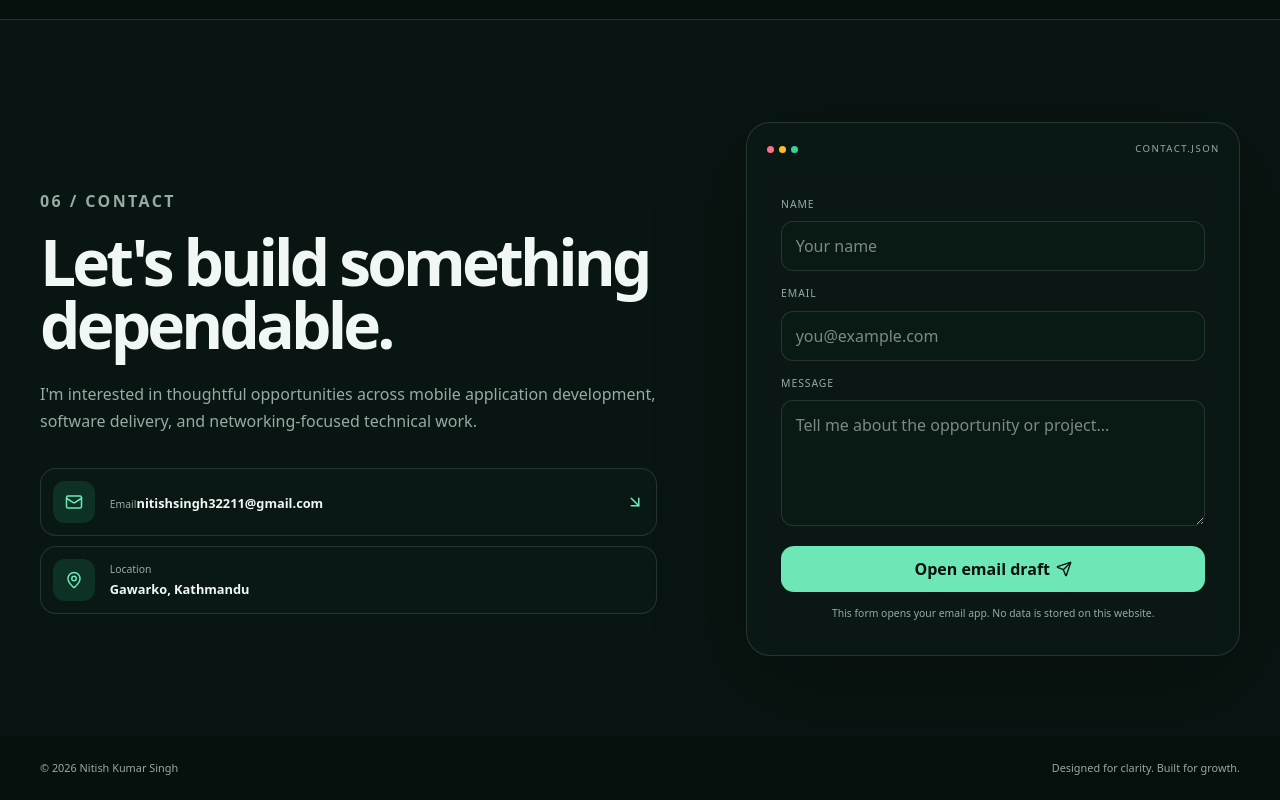
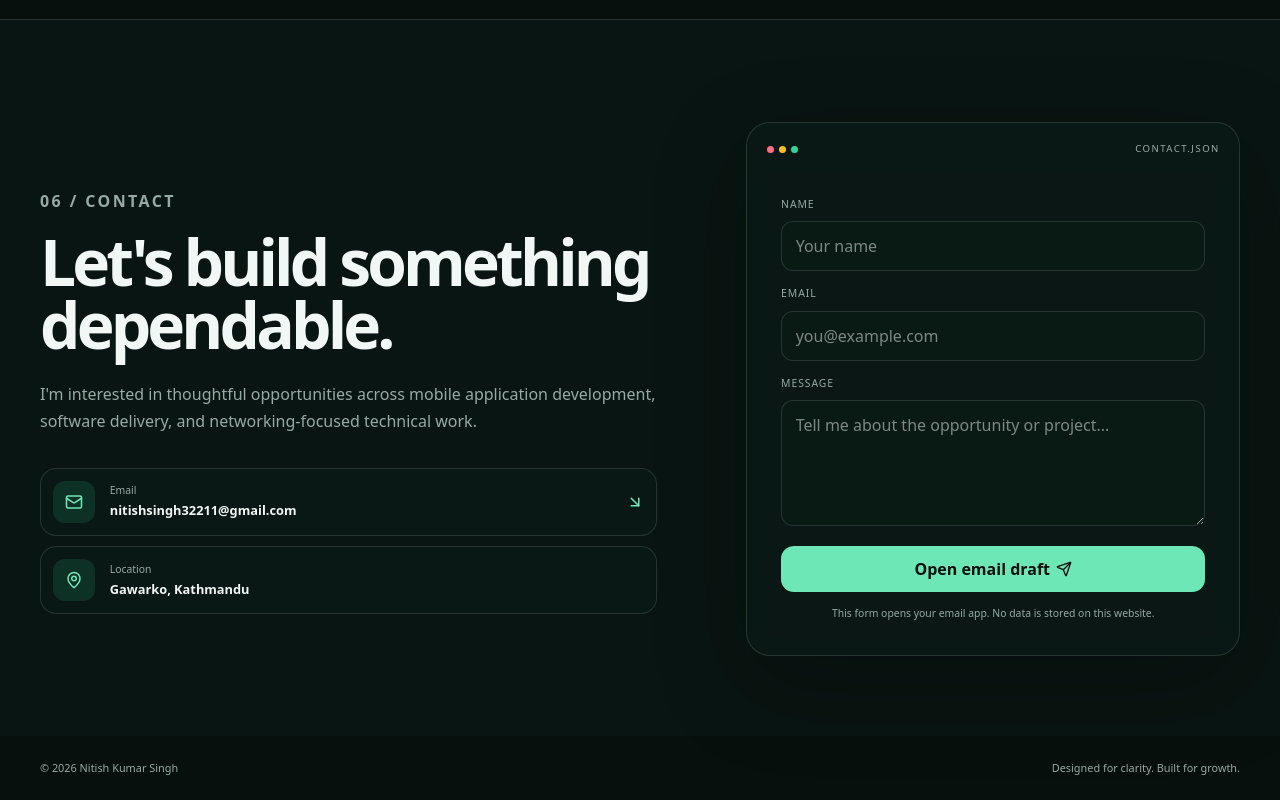
Before and after one commit to nitish1112/nitishsingh, a React (Vite) app: page / in a window 1280 px wide. Shown: the part 5549-6349 px from the top of the page. Built offline with nearby package versions, Linux system fonts and the light colour scheme.

Commit message:
Fix contact email layout

```diff
--- a/src/index.css
+++ b/src/index.css
@@ -1886,7 +1886,7 @@ section[id] {
 .contact-links svg {
   width: 18px;
 }
-.contact-links div div {
+.contact-links > * > div {
   gap: 0.15rem;
   display: grid;
 }
```
